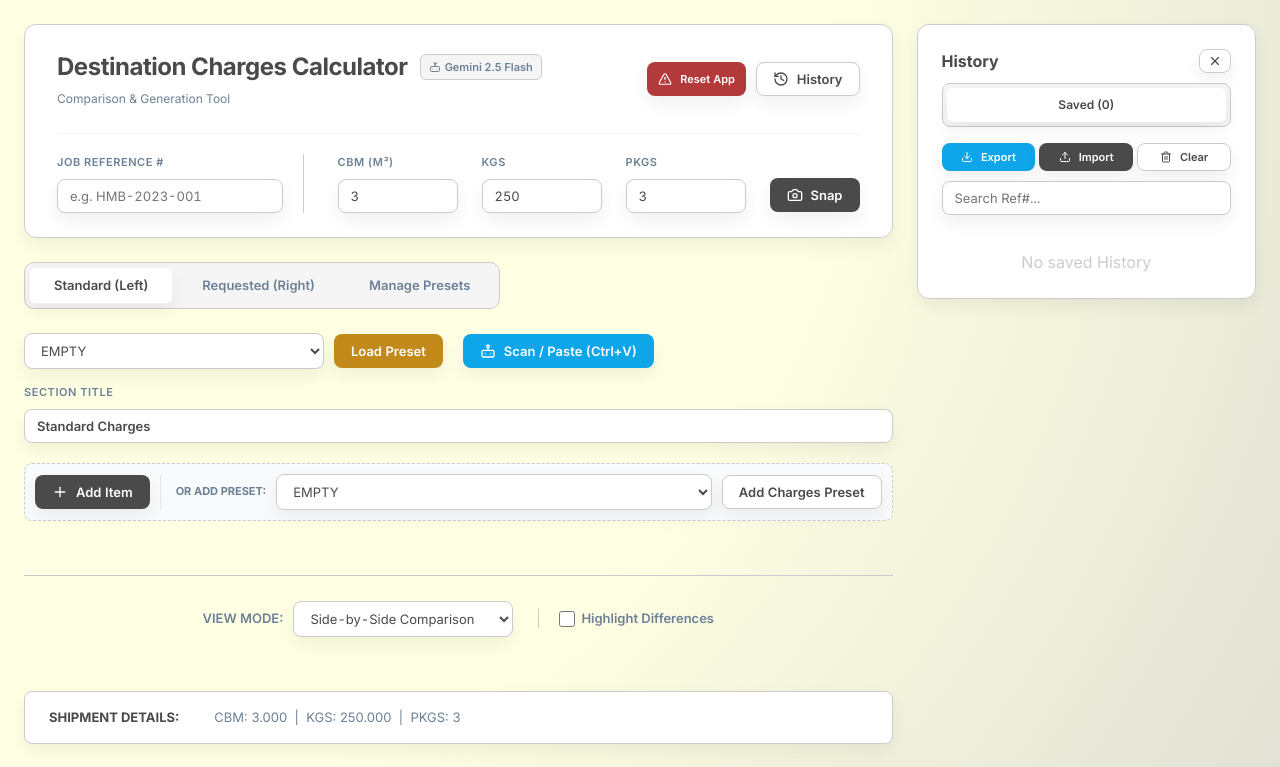
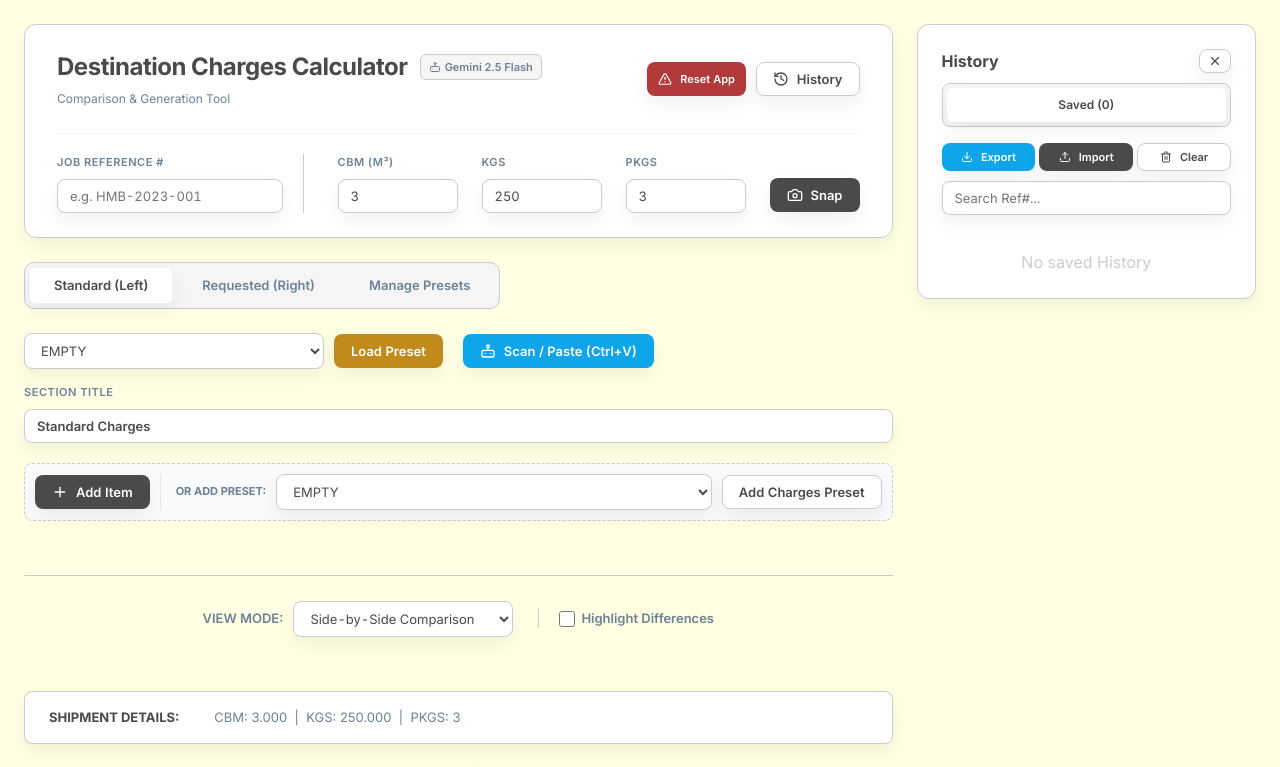
Before and after one commit to leo67621310-dev/DestCalc2026FEB, a React (Vite) app: page / in a window 1280 px wide. Shown: the top 767 px of the page. Built offline with nearby package versions, Linux system fonts and the light colour scheme.

Commit message:
Update index.css

```diff
--- a/index.css
+++ b/index.css
@@ -30,7 +30,8 @@
 
 body {
   font-family: 'Inter', system-ui, sans-serif;
-  background: radial-gradient(circle at top left, #FFFFE3 0, var(--bg-body) 50%, #CBCBCB 120%);
+  /* Use a simple, calm paper background to avoid harsh gradients */
+  background-color: var(--bg-body);
   color: var(--primary);
   margin: 0;
   padding: 24px;
```
